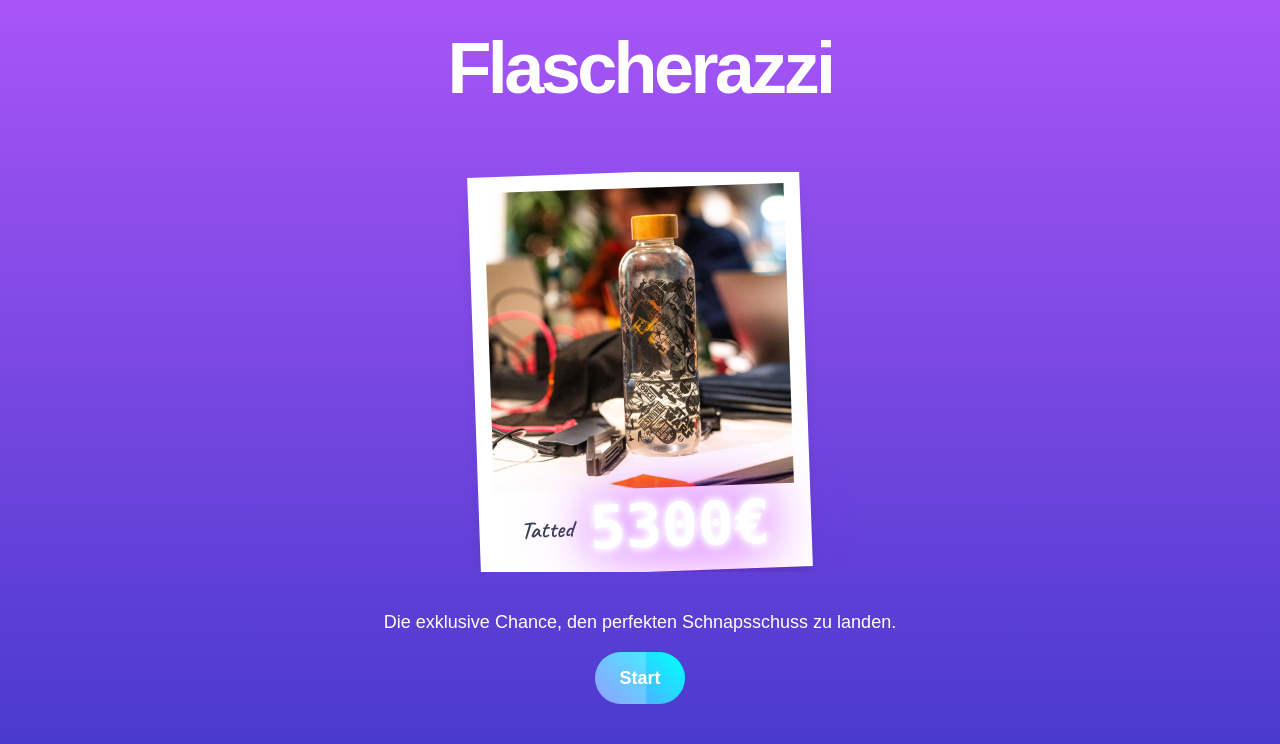
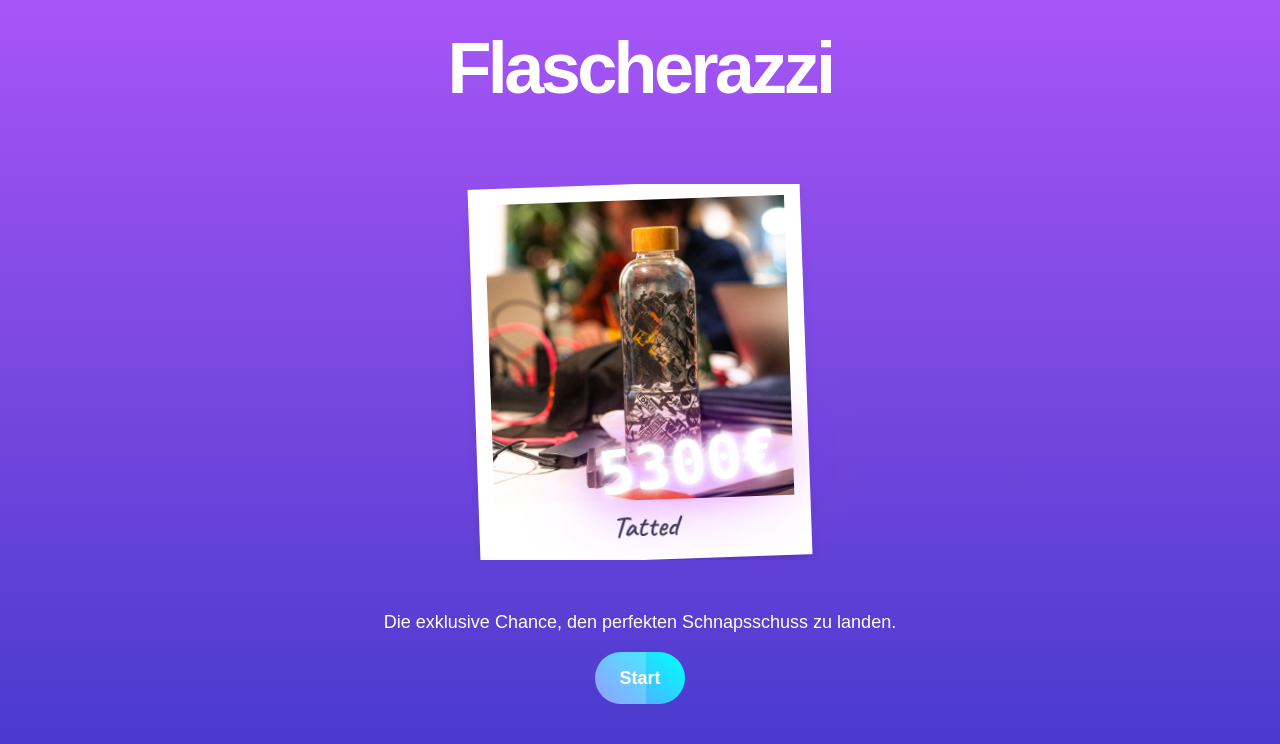
Before and after one commit to Schroedi/flafari, a Next.js app: page / in a window 1280 px wide. Shown: the top 744 px of the page. Built offline with nearby package versions, Linux system fonts and the light colour scheme.

Commit message:
improved score card display

```diff
--- a/src/components/Polaroid.tsx
+++ b/src/components/Polaroid.tsx
@@ -38,14 +38,14 @@ export const PolaroidFrame: FC<PolaroidFrameProps> = ({
 			)}
 		>
 			{children}
-			<div className="mt-2 text-center text-gray-700 font-handwriting font-semibold text-2xl">
-				<div className="flex items-center justify-center gap-4">
-					<div className="text-2xl">{comment}</div>
-					{score !== null && (
-						<div className="text-6xl font-bold text-fuchsia-900 font-mono tabular-nums neonText">
-							{score?.toString().padStart(4, "0")+"€"}
-						</div>
-					)}
+			<div className="relative">
+				{score !== null && (
+					<div className="absolute bottom-[50px] left-1/2 transform -rotate-6 -translate-x-1/4 text-6xl font-bold text-fuchsia-900 font-mono tabular-nums neonText z-10">
+						{score?.toString().padStart(4, "0")+"€"}
+					</div>
+				)}
+				<div className="mt-2 text-center text-gray-700 font-handwriting font-semibold text-4xl">
+					<div className="text-3xl">{comment}</div>
 				</div>
 			</div>
 		</div>
```
